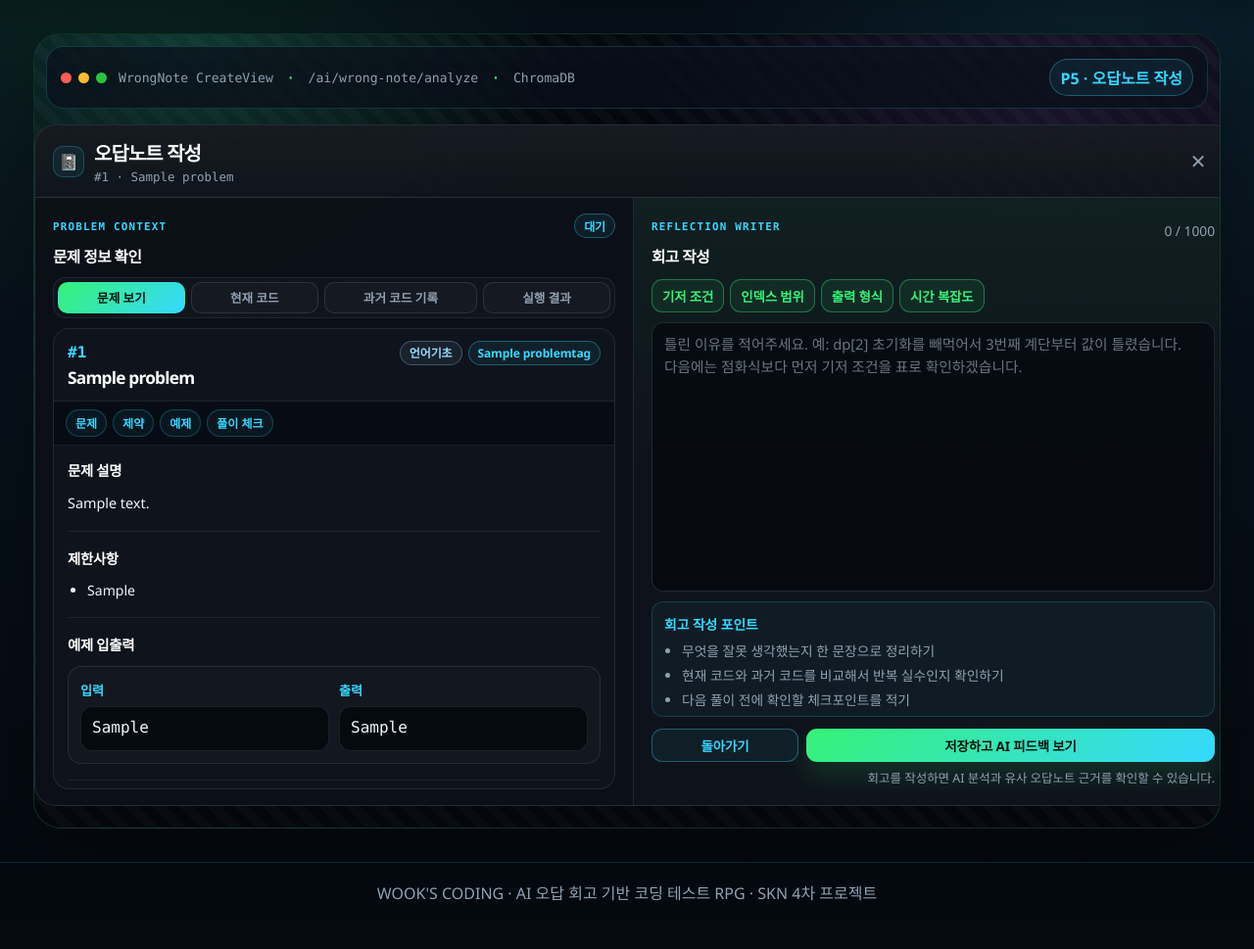
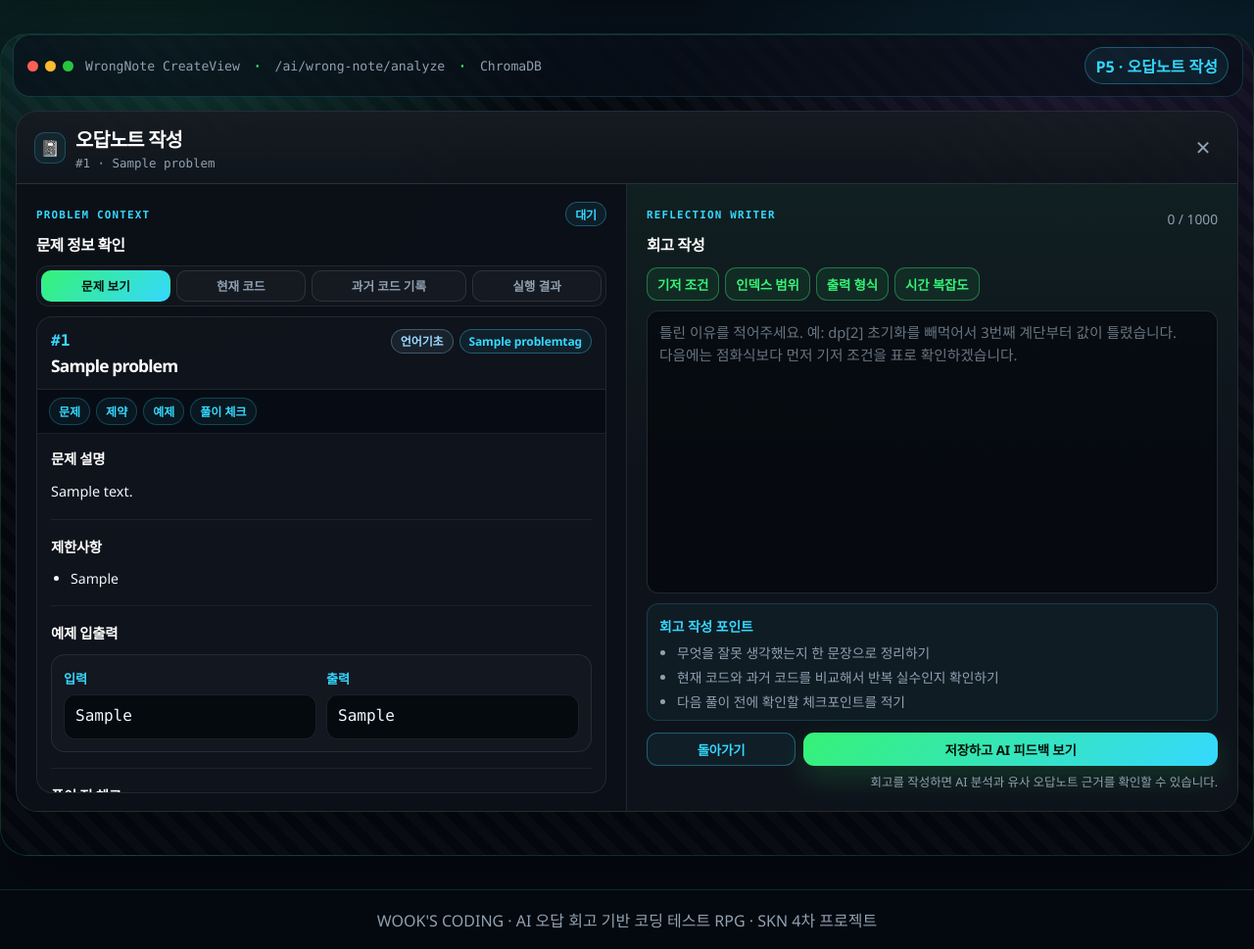
Before and after one commit to keroro7729/SKN_4rd_1TEAM, a Django app: page /wrongnotes/create/1/ in a window 1280 px wide. Shown: the part 71-1040 px from the top of the page at 98% size. Before the commit the page ends 991 px from the top, so only its background shows below. Run offline with Django 5.2, Linux system fonts and the light colour scheme; a user stored in the database is signed in; tables that the repository leaves empty hold one stand-in row (values such as "Sample post").

Commit message:
style: expand wrongnote create workspace width

```diff
--- a/django/static/css/pages/wrongnote_tabs.css
+++ b/django/static/css/pages/wrongnote_tabs.css
@@ -972,3 +972,116 @@
     overflow: visible !important;
   }
 }
+
+/* v25 full-width workspace fix
+   User feedback: game-page/wrongnote-page/wn2-page itself was too narrow, so the
+   2-column panels looked clipped. This makes the create workspace use nearly
+   the full viewport and keeps both panels exactly the same width. */
+body:has(.wrongnote-page.wn2-page) {
+  overflow-x: hidden !important;
+}
+
+.content:has(.wrongnote-page.wn2-page),
+main.content:has(.wrongnote-page.wn2-page) {
+  width: 100vw !important;
+  max-width: 100vw !important;
+  margin: 0 !important;
+  padding: 0 !important;
+}
+
+.game-page.wrongnote-page.wn2-page {
+  width: 100vw !important;
+  max-width: 100vw !important;
+  margin-left: calc(50% - 50vw) !important;
+  margin-right: calc(50% - 50vw) !important;
+  padding: 0 12px 24px !important;
+  overflow-x: hidden !important;
+}
+
+.game-page.wrongnote-page.wn2-page .game-topbar {
+  width: calc(100vw - 24px) !important;
+  max-width: none !important;
+  margin: 0 auto !important;
+}
+
+.game-page.wrongnote-page.wn2-page .wn2-shell {
+  width: calc(100vw - 32px) !important;
+  max-width: 1840px !important;
+  margin: 14px auto 20px !important;
+}
+
+@media (min-width: 861px) {
+  .game-page.wrongnote-page.wn2-page .wn2-grid {
+    grid-template-columns: minmax(0, 1fr) minmax(0, 1fr) !important;
+    width: 100% !important;
+    height: clamp(640px, calc(100dvh - 172px), 860px) !important;
+    min-height: 640px !important;
+    overflow: hidden !important;
+  }
+
+  .game-page.wrongnote-page.wn2-page .wn2-context-panel,
+  .game-page.wrongnote-page.wn2-page .wn2-reflection-panel {
+    width: 100% !important;
+    min-width: 0 !important;
+    max-width: none !important;
+    height: 100% !important;
+  }
+
+  .game-page.wrongnote-page.wn2-page .wn2-panel {
+    padding: 18px 20px !important;
+  }
+
+  .game-page.wrongnote-page.wn2-page .wn2-reflection-panel {
+    display: flex !important;
+    flex-direction: column !important;
+    overflow: hidden !important;
+  }
+
+  .game-page.wrongnote-page.wn2-page .wn2-reflection-textarea {
+    flex: 1 1 auto !important;
+    min-height: 280px !important;
+    width: 100% !important;
+    overflow: auto !important;
+  }
+
+  .game-page.wrongnote-page.wn2-page .wn2-guide-box {
+    flex: 0 0 auto !important;
+    max-height: 120px !important;
+    overflow: auto !important;
+  }
+
+  .game-page.wrongnote-page.wn2-page .wn2-actions,
+  .game-page.wrongnote-page.wn2-page .status-line {
+    flex: 0 0 auto !important;
+  }
+
+  .game-page.wrongnote-page.wn2-page .wn2-scroll-reader,
+  .game-page.wrongnote-page.wn2-page .wn2-code-view,
+  .game-page.wrongnote-page.wn2-page .wn2-history-list {
+    max-height: none !important;
+  }
+}
+
+@media (min-width: 1500px) {
+  .game-page.wrongnote-page.wn2-page {
+    padding-left: 18px !important;
+    padding-right: 18px !important;
+  }
+  .game-page.wrongnote-page.wn2-page .wn2-shell {
+    width: calc(100vw - 48px) !important;
+  }
+}
+
+@media (max-width: 860px) {
+  .game-page.wrongnote-page.wn2-page {
+    width: 100% !important;
+    max-width: 100% !important;
+    margin-left: 0 !important;
+    margin-right: 0 !important;
+    padding: 0 9px 18px !important;
+  }
+  .game-page.wrongnote-page.wn2-page .wn2-shell,
+  .game-page.wrongnote-page.wn2-page .game-topbar {
+    width: 100% !important;
+  }
+}
--- a/django/templates/wrongnotes/wrongnote_form.html
+++ b/django/templates/wrongnotes/wrongnote_form.html
@@ -3,7 +3,7 @@
 {% block title %}오답노트 작성 · WOOK'S CODING{% endblock %}
 
 {% block extra_head %}
-<link rel="stylesheet" href="{% static 'css/pages/wrongnote_tabs.css' %}?v=wrongnote-equal-width-v24">
+<link rel="stylesheet" href="{% static 'css/pages/wrongnote_tabs.css' %}?v=wrongnote-full-width-v25">
 {% endblock %}
 
 
@@ -275,5 +275,5 @@
 {% endblock %}
 
 {% block scripts %}
-<script src="{% static 'js/wrongnote_form.js' %}?v=wrongnote-equal-width-v24"></script>
+<script src="{% static 'js/wrongnote_form.js' %}?v=wrongnote-full-width-v25"></script>
 {% endblock %}
```
